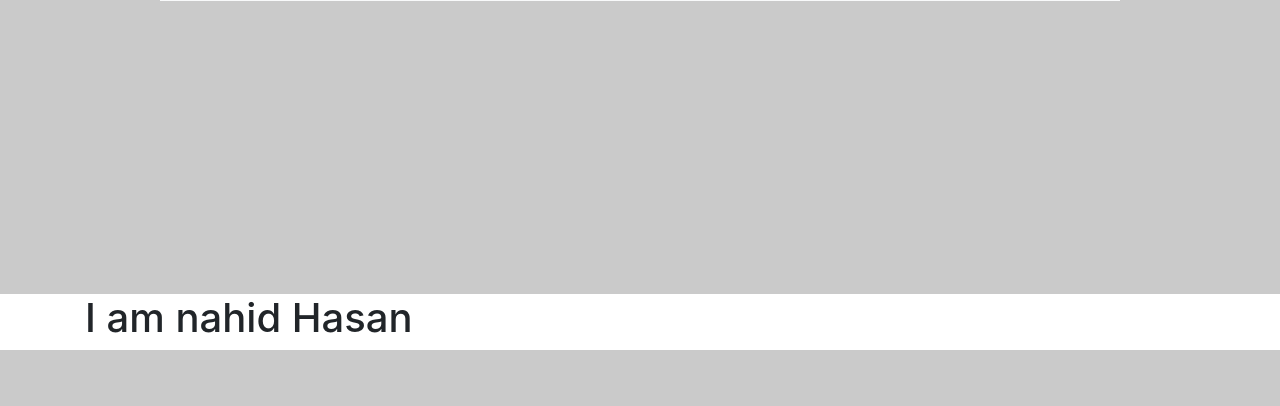
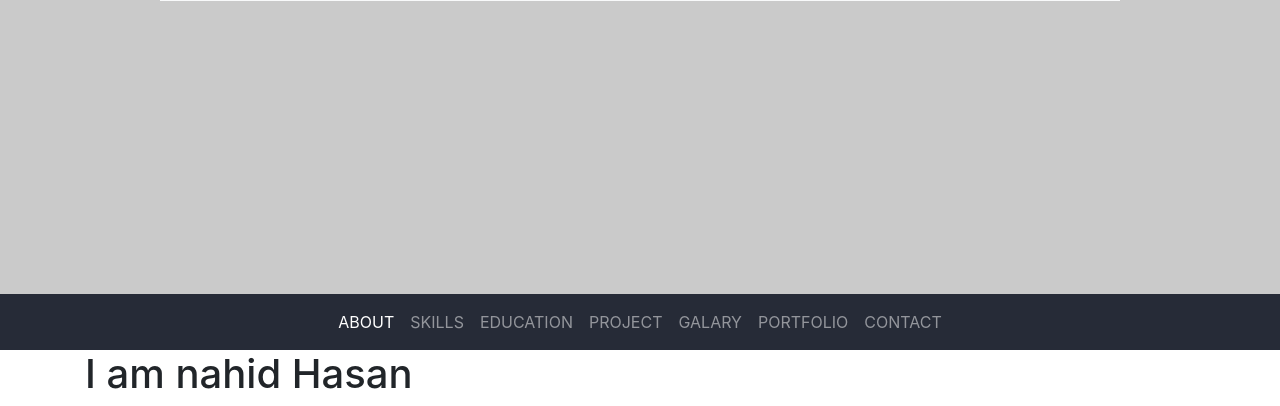
Before and after one commit to Nahid2194/Portfolio_Django, a Django app: page / in a window 1280 px wide. Shown: the part 506-912 px from the top of the page. Before the commit the page ends 856 px from the top, so only its background shows below. Run offline with Django 3.2, Linux system fonts and the light colour scheme; some libraries are stand-ins or nearby versions.

Commit message:
navbar adding

```diff
--- a/Portfolio_App/templates/Portfolio_App/index.html
+++ b/Portfolio_App/templates/Portfolio_App/index.html
@@ -28,6 +28,7 @@
         </div>
 
     </section>
+    {% include 'Portfolio_App/navbar.html' %}
     <div class="container">
         <h1>I am nahid Hasan</h1>
         {% block body_block %}
--- a/Portfolio_App/templates/Portfolio_App/navbar.html
+++ b/Portfolio_App/templates/Portfolio_App/navbar.html
@@ -0,0 +1,56 @@
+{% load static %}
+<!DOCTYPE html>
+<html lang="en">
+
+<head>
+    <meta charset="UTF-8">
+    <meta name="viewport" content="width=device-width, initial-scale=1.0">
+    <link rel="stylesheet" href="https://cdnjs.cloudflare.com/ajax/libs/animate.css/4.0.0/animate.min.css">
+
+    <!-- Bootstrap CSS -->
+    <link rel="stylesheet" href="https://stackpath.bootstrapcdn.com/bootstrap/4.5.0/css/bootstrap.min.css"
+        integrity="sha384-9aIt2nRpC12Uk9gS9baDl411NQApFmC26EwAOH8WgZl5MYYxFfc+NcPb1dKGj7Sk" crossorigin="anonymous">
+    <link href="https://fonts.googleapis.com/css2?family=Open+Sans:wght@300&display=swap" rel="stylesheet">
+    <link rel="stylesheet" type="text/css" href="{% static 'style.css' %}" />
+    <title>Nahid Hasan</title>
+    <script src="https://kit.fontawesome.com/a076d05399.js"></script>
+</head>
+
+<body>
+    <nav class="navbar navbar-expand-lg navbar-dark navbar-container sticky-top">
+        <button class="navbar-toggler" type="button" data-toggle="collapse" data-target="#navbarSupportedContent"
+            aria-controls="navbarSupportedContent" aria-expanded="false" aria-label="Toggle navigation">
+            <span class="navbar-toggler-icon"></span>
+        </button>
+
+        <div class="collapse navbar-collapse" id="navbarSupportedContent">
+            <ul class="navbar-nav m-auto">
+                <li class="nav-item active">
+                    <a class="nav-link" href="#ABOUT">ABOUT <span class="sr-only">(current)</span></a>
+                </li>
+                <li class="nav-item">
+                    <a class="nav-link" href="#SKILLS">SKILLS</a>
+                </li>
+                <li class="nav-item">
+                    <a class="nav-link" href="#EDUCATION">EDUCATION</a>
+                </li>
+                <li class="nav-item">
+                    <a class="nav-link" href="#PROJECT">PROJECT</a>
+                </li>
+                <li class="nav-item">
+                    <a class="nav-link" href="#GALARY">GALARY</a>
+                </li>
+                <li class="nav-item">
+                    <a class="nav-link" href="#PORTFOLIO">PORTFOLIO</a>
+                </li>
+                <li class="nav-item">
+                    <a class="nav-link" href="#CONTACT">CONTACT</a>
+                </li>
+
+            </ul>
+
+        </div>
+    </nav>
+</body>
+
+</html>
```
Also changed, not shown: Portfolio_App/templates/Portfolio_App/about.html (added).
